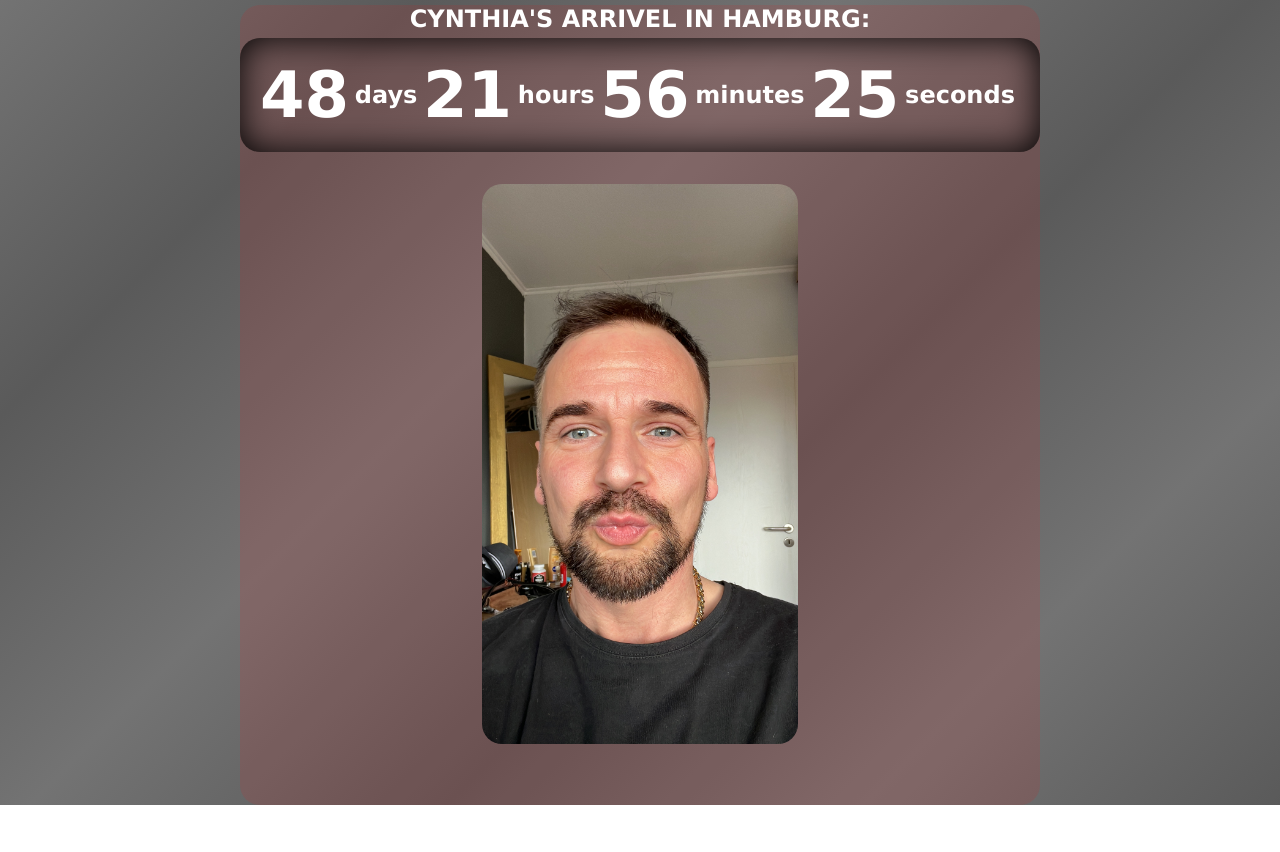
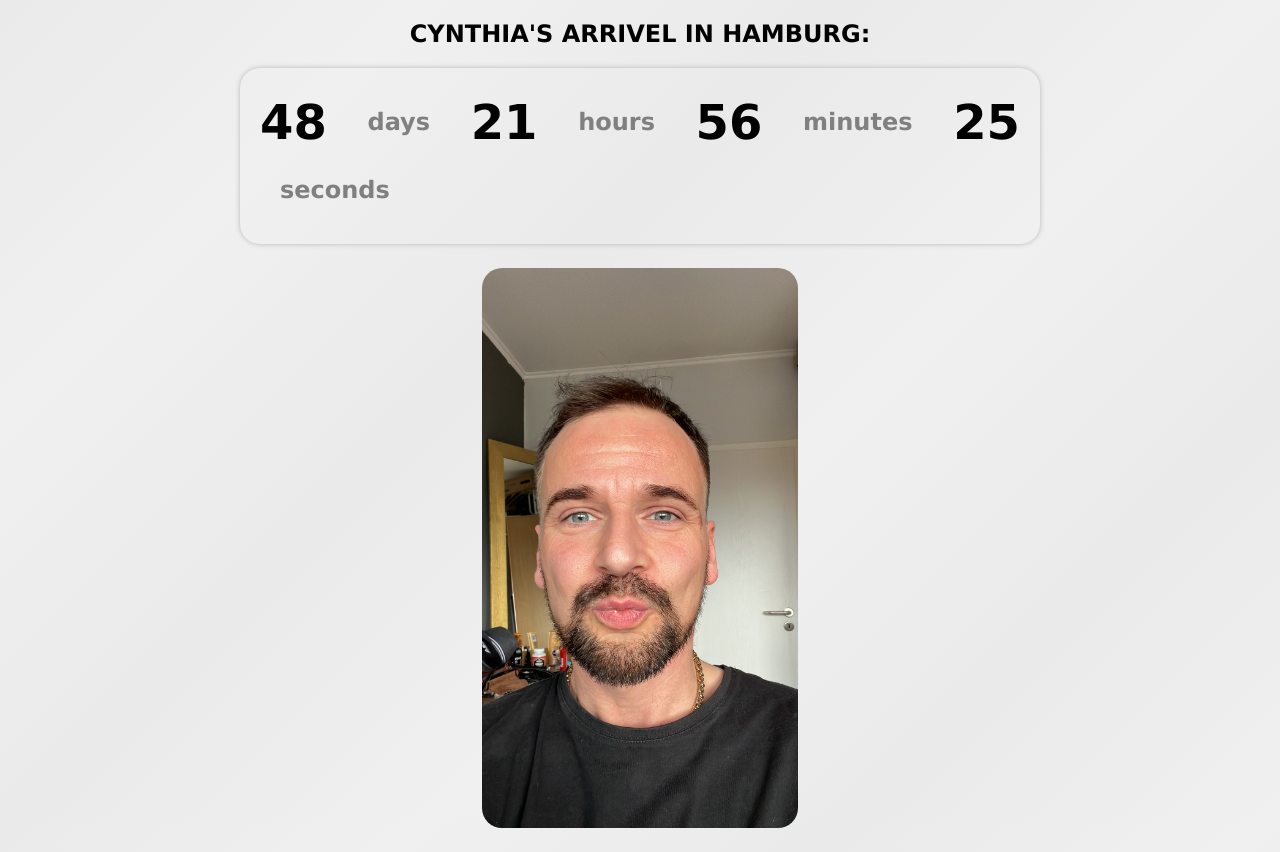
Before and after one commit to mcbauman/ReUnionTimer, a React (Create React App) app: page / in a window 1280 px wide. Before the commit the page ends 805 px from the top, so only its background shows below. Built offline with nearby package versions, Linux system fonts and the light colour scheme; the HTML template or start-up script is replaced by a standard one.

Commit message:
designed

```diff
--- a/src/style.scss
+++ b/src/style.scss
@@ -1,24 +1,24 @@
 body{
-    --background1:rgb(115, 115, 115);
-    --background2:rgb(90, 90, 90);
+    --background1:rgb(234, 234, 234);
+    --background2:rgb(240, 240, 240);
     background-image: linear-gradient(135deg,var(--background1),var(--background2),var(--background1),var(--background2),var(--background1),var(--background2),);
-    color: white;
+    color: black;
     font-family: 'Lucida Sans', 'Lucida Sans Regular', 'Lucida Grande', 'Lucida Sans Unicode', Geneva, Verdana, sans-serif;
     margin: 0;
     height: 100vh;
     main{
         max-width: 800px;
         margin:0 auto;
-        background-color: rgba(255, 0, 0, 0.1);
+        background-color: rgba(255, 0, 0, 0);
         height: 100vh;
         border-radius: 20px;
         h2{
             text-align: center;
             padding: 0;
-            margin: 5px;
+            margin: 20px;
         }
         #timerDiv{
-            box-shadow: 0 0 35px black inset;
+            box-shadow: 0 0 5px rgb(182, 182, 182) ;
             padding: 20px;
             border-radius: 20px;
             display: flex;
@@ -28,12 +28,13 @@ body{
             h1{
                 margin: 0;
                 padding: 0;
-                font-size: 4rem;
+                font-size: 3rem;
                 &:hover{
                     color: red;
                 }
             }
             h2{
+                color: grey;
                 &:hover{
                     color: greenyellow;
                 }
@@ -43,7 +44,7 @@ body{
             display: flex;
             justify-content: center;
             align-items: center;
-            height: 78vh;
+            height: 76vh;
             img{
                 //margin-top: 35px;
                 border-radius: 20px;
```
